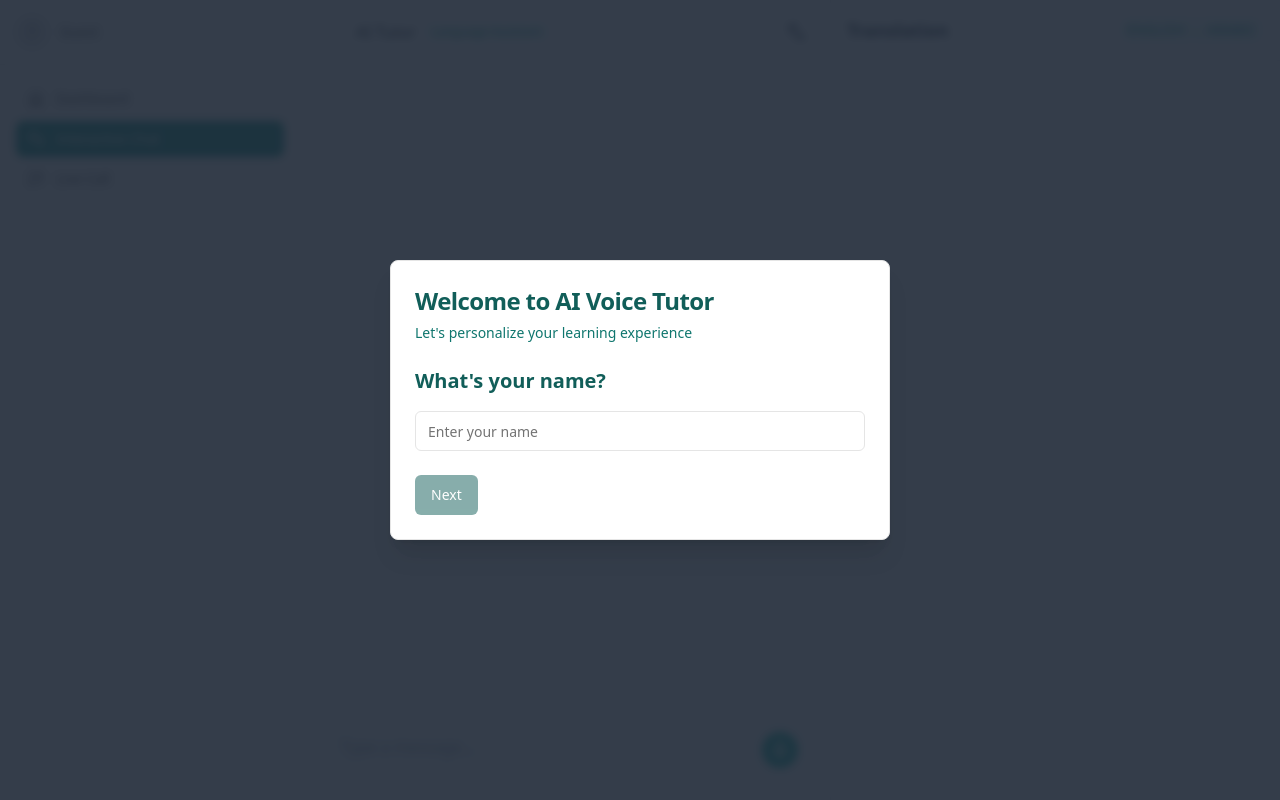
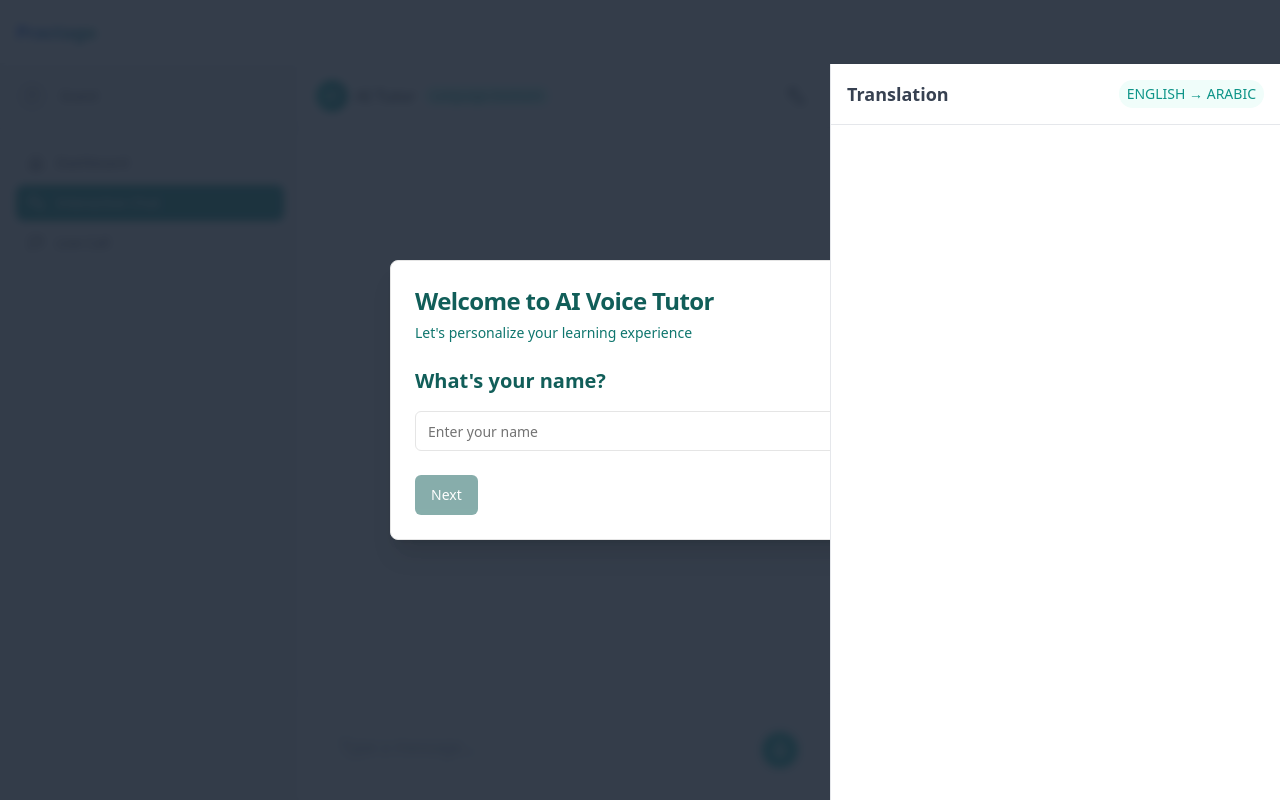
Before and after one commit to abdelhadia72/ai-voice-tutor, a Next.js app: page /chat in a window 1280 px wide. Built offline with nearby package versions, Linux system fonts and the light colour scheme.

Commit message:
feat(layout-header): update layout, add header, and improve toggle for the translate sidebar

```diff
--- a/src/app/chat/TranslationPanel.tsx
+++ b/src/app/chat/TranslationPanel.tsx
@@ -30,7 +30,6 @@ interface AudioCache {
 export default function TranslationPanel({
   translations,
   toggle,
-  updateToggle,
 }: TranslationPanelProps) {
   const { targetLanguage, nativeLanguage } = useUserPreferences();
   const [playingId, setPlayingId] = useState<string | null>(null);
@@ -101,7 +100,7 @@ export default function TranslationPanel({
 
   return (
     <div
-      className={`fixed lg:relative right-0 top-0 h-full bg-white border-l border-gray-200 flex flex-col w-[320px] lg:w-[450px] transition-transform duration-300 ease-in-out z-40 ${
+      className={`fixed lg:relative right-0 top-0 h-full bg-white border-l border-gray-200 flex flex-col w-[320px] lg:w-[450px] transition-transform duration-300 ease-in-out z-[9999] ${
         toggle ? "translate-x-0" : "translate-x-full lg:translate-x-0"
       }`}
     >
@@ -121,7 +120,7 @@ export default function TranslationPanel({
             key={index}
             className="bg-white rounded-xl shadow-sm border border-gray-200 overflow-hidden"
           >
-            {/* Original Text */}
+            {/* original text */}
             <div className="p-3 border-b border-gray-100 bg-gradient-to-r from-gray-50 to-white">
               <div className="flex items-center justify-between mb-2">
                 <div className="flex items-center gap-2">
@@ -149,7 +148,7 @@ export default function TranslationPanel({
               </p>
             </div>
 
-            {/* Translation */}
+            {/* translation */}
             <div className="p-3 bg-gradient-to-r from-teal-50 to-white">
               <div className="flex items-center justify-between mb-2">
                 <div className="flex items-center gap-2">
--- a/src/app/chat/page.tsx
+++ b/src/app/chat/page.tsx
@@ -198,13 +198,13 @@ export default function Chat() {
   };
 
   return (
-    <div className="flex h-screen max-h-screen w-full bg-white relative overflow-hidden">
+    <div className="flex h-[calc(100vh-4rem)] w-full bg-white relative overflow-hidden">
       <div className={`flex-1 flex flex-col min-w-0 h-full`}>
-        <div className="h-16 px-4 border-b border-gray-200 bg-white flex items-center justify-between sticky top-0">
+        <div className="h-16 px-4 border-b border-gray-200 bg-white flex items-center justify-between z-10">
           <div className="flex items-center gap-3">
             <div className="flex items-center gap-2">
               <div
-                className={`w-8 h-8 rounded-full bg-gradient-to-r from-${aiInfo.color}-500 to-${aiInfo.color}-600 flex items-center justify-center text-white text-sm font-medium`}
+                className={`w-8 h-8 rounded-full bg-gradient-to-r from-teal-500 to-teal-600 flex items-center justify-center text-white text-sm font-medium`}
               >
                 {aiInfo.name
                   .split(" ")
@@ -215,7 +215,7 @@ export default function Chat() {
                 <h1 className="text-base font-medium text-gray-800 flex items-center gap-2">
                   {aiInfo.name}
                   <span
-                    className={`px-2 py-0.5 bg-${aiInfo.color}-50 text-${aiInfo.color}-600 rounded-full text-xs font-medium`}
+                    className={`px-2 py-0.5 bg-teal-100 text-teal-600 rounded-full text-xs font-medium`}
                   >
                     {aiInfo.profession}
                   </span>
@@ -223,11 +223,14 @@ export default function Chat() {
               </div>
             </div>
           </div>
-
           <button
             onClick={() => setIsSidebarOpen(!isSidebarOpen)}
-            className="p-2 hover:bg-gray-100 rounded-full transition-colors relative text-gray-600"
-            title="Toggle Translation"
+            className={`p-2 rounded-full transition-colors relative ${
+              isSidebarOpen
+                ? "bg-blue-100 text-blue-600 hover:bg-blue-200"
+                : "hover:bg-gray-100 text-gray-600"
+            }`}
+            title="Toggle Translation Panel"
           >
             <Languages className="h-5 w-5" />
           </button>
@@ -304,7 +307,7 @@ export default function Chat() {
 
       {isSidebarOpen && (
         <div
-          className="lg:hidden fixed inset-0 bg-black/20 backdrop-blur-sm transition-opacity z-30"
+          className="lg:hidden fixed inset-0 bg-black/20 backdrop-blur-sm transition-opacity z-[9998]"
           onClick={() => setIsSidebarOpen(false)}
         />
       )}
--- a/src/components/ContentWrapper.tsx
+++ b/src/components/ContentWrapper.tsx
@@ -3,6 +3,7 @@
 import { ReactNode } from "react";
 import { Sidebar } from "./Sidebar";
 import { useSidebarStore } from "../store/sidebarStore";
+import { Header } from "./custom/Header";
 
 interface ContentWrapperProps {
   children: ReactNode;
@@ -12,8 +13,10 @@ export default function ContentWrapper({ children }: ContentWrapperProps) {
   const { isOpen } = useSidebarStore();
 
   return (
-    <div className="flex">
-      <div className="fixed inset-y-0 w-[300px] lg:block hidden">
+    <div className="flex flex-col h-screen">
+      <Header />
+      <div className="flex flex-1 h-[calc(100vh-4rem)] pt-16">
+        <div className="fixed inset-y-16 w-[300px] lg:block hidden h-[calc(100vh-4rem)]">
           <Sidebar />
         </div>
 
@@ -22,14 +25,15 @@ export default function ContentWrapper({ children }: ContentWrapperProps) {
         </div>
 
         <div
-        className={`fixed inset-0 bg-black/20 backdrop-blur-sm transition-opacity lg:hidden ${
+          className={`fixed inset-0 top-16 bg-black/20 backdrop-blur-sm transition-opacity lg:hidden ${
             isOpen ? "opacity-100" : "opacity-0 pointer-events-none"
           }`}
           aria-hidden="true"
           onClick={() => useSidebarStore.getState().setSidebarOpen(false)}
         />
 
-      <main className="min-h-screen flex-1 lg:ml-[300px]">{children}</main>
+        <main className="flex-1 lg:ml-[300px] relative mt-0">{children}</main>
+      </div>
     </div>
   );
 }
--- a/src/components/Sidebar.tsx
+++ b/src/components/Sidebar.tsx
@@ -42,7 +42,7 @@ export function Sidebar({ children }: SidebarProps) {
 
       <div
         className={cn(
-          "h-full w-[300px] bg-zinc-50 lg:static fixed inset-y-0 left-0 z-40 transition-transform duration-200 ease-in-out lg:translate-x-0",
+          "h-full w-[300px] bg-zinc-100 lg:static fixed inset-y-0 left-0 z-40 transition-transform duration-200 ease-in-out lg:translate-x-0",
           isOpen ? "translate-x-0" : "-translate-x-full",
         )}
       >
--- /dev/null
+++ b/src/components/custom/Header.tsx
@@ -0,0 +1,17 @@
+"use client";
+
+import React from "react";
+
+export const Header = () => {
+  return (
+    <header className="h-16 px-4 border-b border-gray-200 bg-white flex items-center justify-between fixed top-0 left-0 right-0 z-50">
+      <div className="flex items-center gap-4">
+        <div className="flex items-center gap-2">
+          <span className="text-lg font-semibold bg-gradient-to-r from-blue-600 to-teal-600 bg-clip-text text-transparent">
+            Practago
+          </span>
+        </div>
+      </div>
+    </header>
+  );
+};
```
Lines whose indentation alone changed are shown as unchanged.
